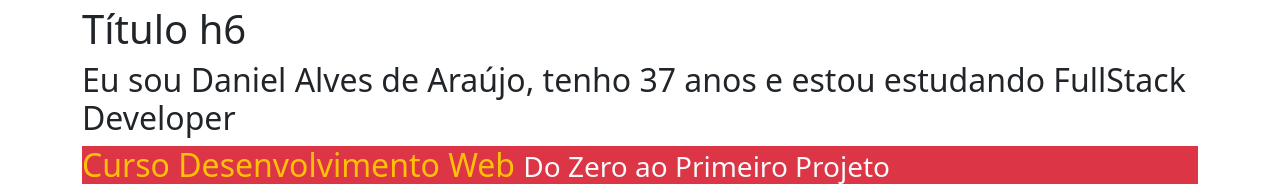
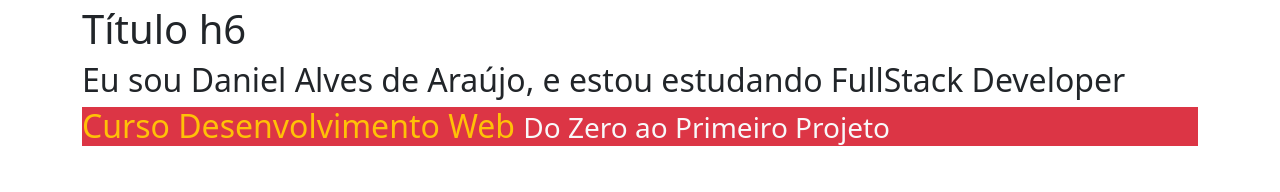
Before and after one commit to dannielfisico/frontEnd, a plain HTML site: page bootstrap1/index.html in a window 1280 px wide. Shown: the part 825-1017 px from the top of the page. After the commit the page ends 979 px from the top, so only its background shows below. Drawn offline with nearby package versions, Linux system fonts and the light colour scheme.

Commit message:
mudança projeto1

```diff
--- a/bootstrap1/index.html
+++ b/bootstrap1/index.html
@@ -29,7 +29,7 @@
         <h4 class="display-4">Título h4</h4>
         <h5 class="display-5">Título h5</h5>
         <h6 class="display-6">Título h6</h6>
-        <p class="h2">Eu sou Daniel Alves de Araújo, tenho 37 anos e estou estudando FullStack Developer</p>
+        <p class="h2">Eu sou Daniel Alves de Araújo, e estou estudando FullStack Developer</p>
         <h2 class="text-warning bg-danger">Curso Desenvolvimento Web <small class="text-light">Do Zero ao Primeiro Projeto</small></h2>
     </div>
 
```
